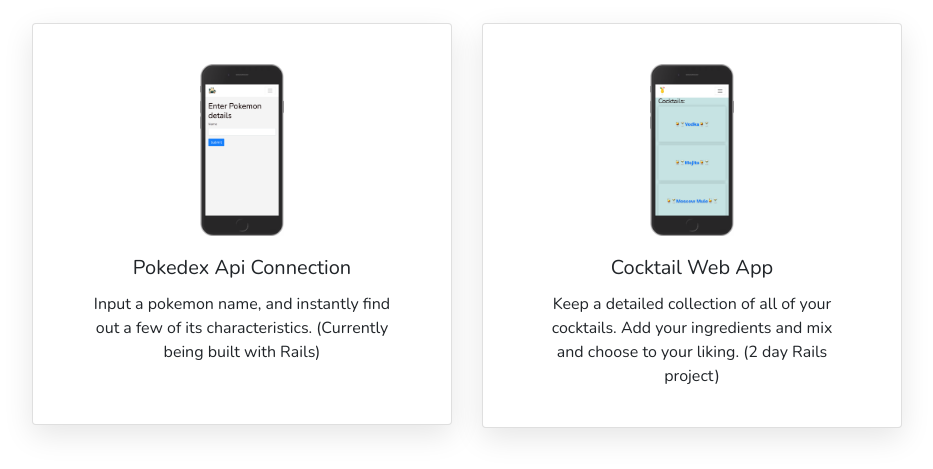
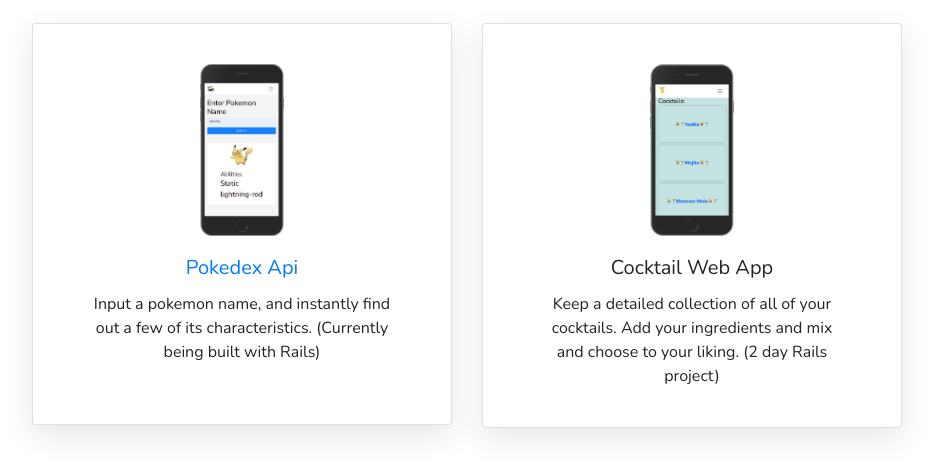
Before and after one commit to JaumeRos/portfolio, a plain HTML site: page index.html in a window 1280 px wide. Shown: the part 1304-1773 px from the top of the page, without its empty margins (173-1106 px from the left). Drawn offline with nearby package versions, Linux system fonts and the light colour scheme.

Commit message:
pokedex on heroku

```diff
--- a/index.html
+++ b/index.html
@@ -37,9 +37,6 @@
             <div class="dropdown-divider"></div>
             <a class="dropdown-item" href="#">Something else here</a>
           </div>
-        </li>
-        <li class="nav-item">
-          <a class="nav-link disabled" href="#">Disabled</a>
         </li>
       </ul>
     </div>
@@ -85,9 +82,9 @@
           <div class="row row-cols-1 row-cols-lg-2">
             <div class="col mb-4">
               <div class="card d-flex align-items-center">
-                <img src="images/pokedex.png" class="card-img-top poke" alt="...">
+                <img src="images/pokemon.png" class="card-img-top poke" alt="...">
                 <div class="card-body">
-                  <h5 class="card-title">Pokedex Api Connection</h5>
+                  <h5 class="card-title"> <a href="https://jaumes-poke.herokuapp.com/">Pokedex Api</a></h5>
                   <p class="card-text">Input a pokemon name, and instantly find out a few of its characteristics. (Currently being built with Rails)</p>
                 </div>
               </div>
```
Also changed, not shown: images/pokemon.png (added), 1 other file.
